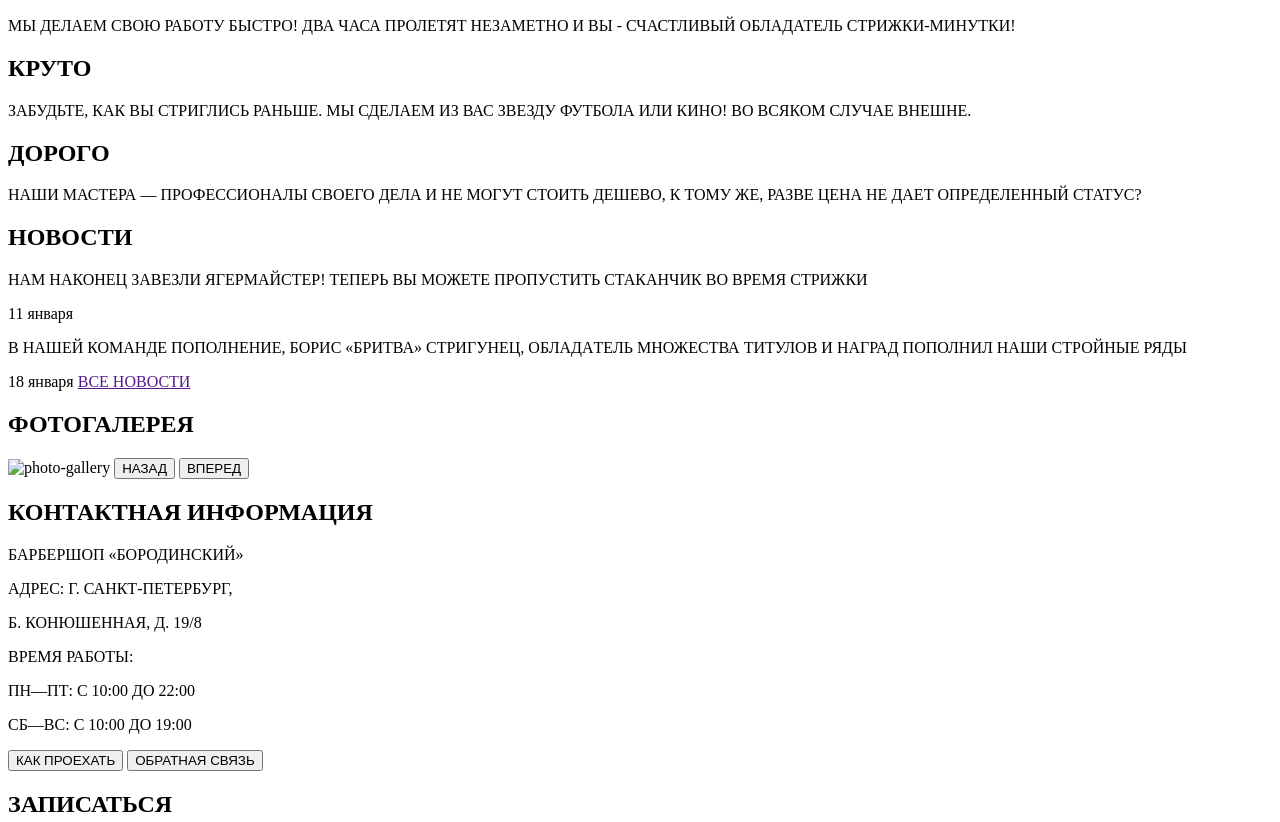
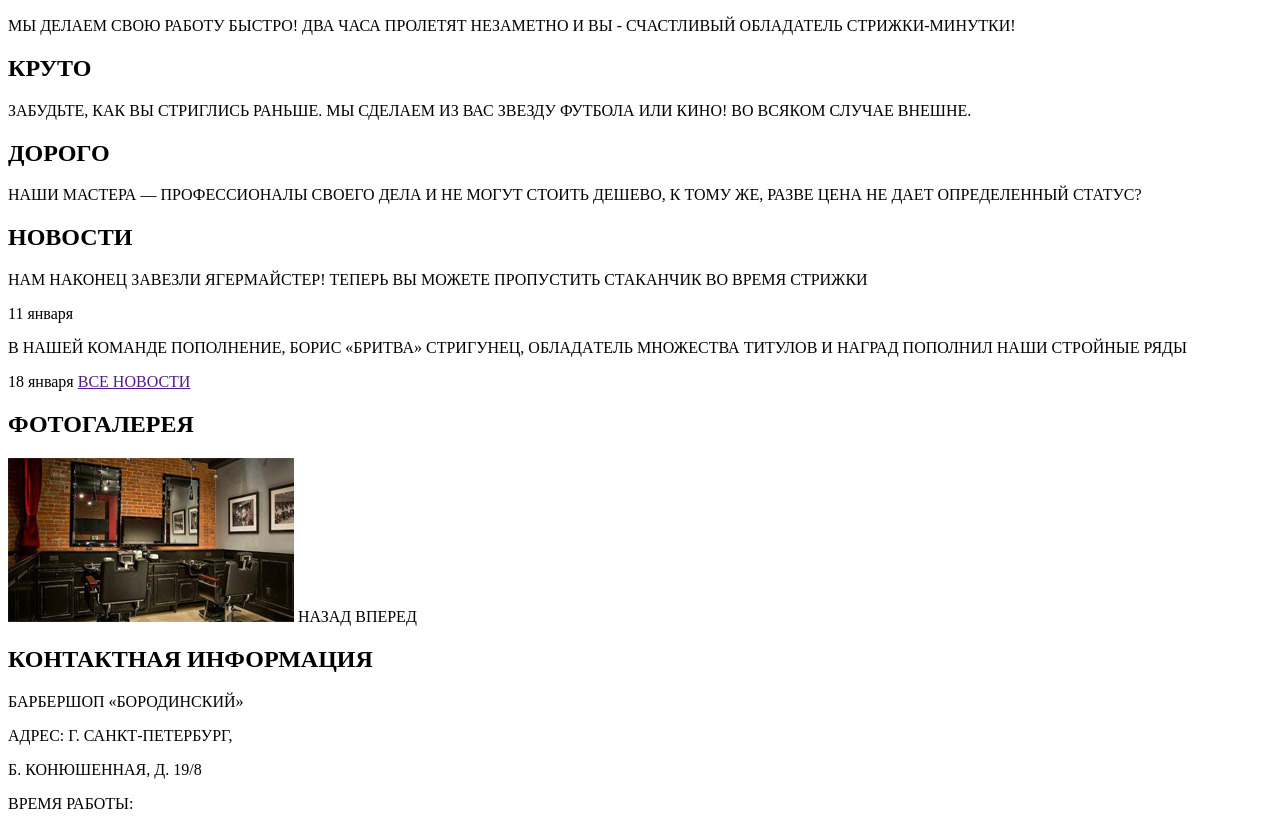
Before and after one commit to OlegCherkas/barbershop, a plain HTML site: page index.html in a window 1280 px wide. Shown: the part 276-1098 px from the top of the page. Drawn offline with Linux system fonts and the light colour scheme.

Commit message:
new image

```diff
--- a/index.html
+++ b/index.html
@@ -48,9 +48,9 @@
 			</section>
 			<section>
 				<h2>ФОТОГАЛЕРЕЯ</h2>
-				<img src="" alt="photo-gallery">
-				<button>НАЗАД</button>
-				<button>ВПЕРЕД</button>
+				<a href=""><img src="image/studio.jpg" width="286" height="164" alt="photo-gallery"></a>
+				<span>НАЗАД</span>
+				<span>ВПЕРЕД</span>
 			</section>
 		</div>
 		<div>
```
Also changed, not shown: image/facebook.svg (added), image/index-logo-illustrator.svg (added), image/index-logo.svg (added), image/instagram.svg (added), image/studio.jpg (added), image/vk.svg (added).
